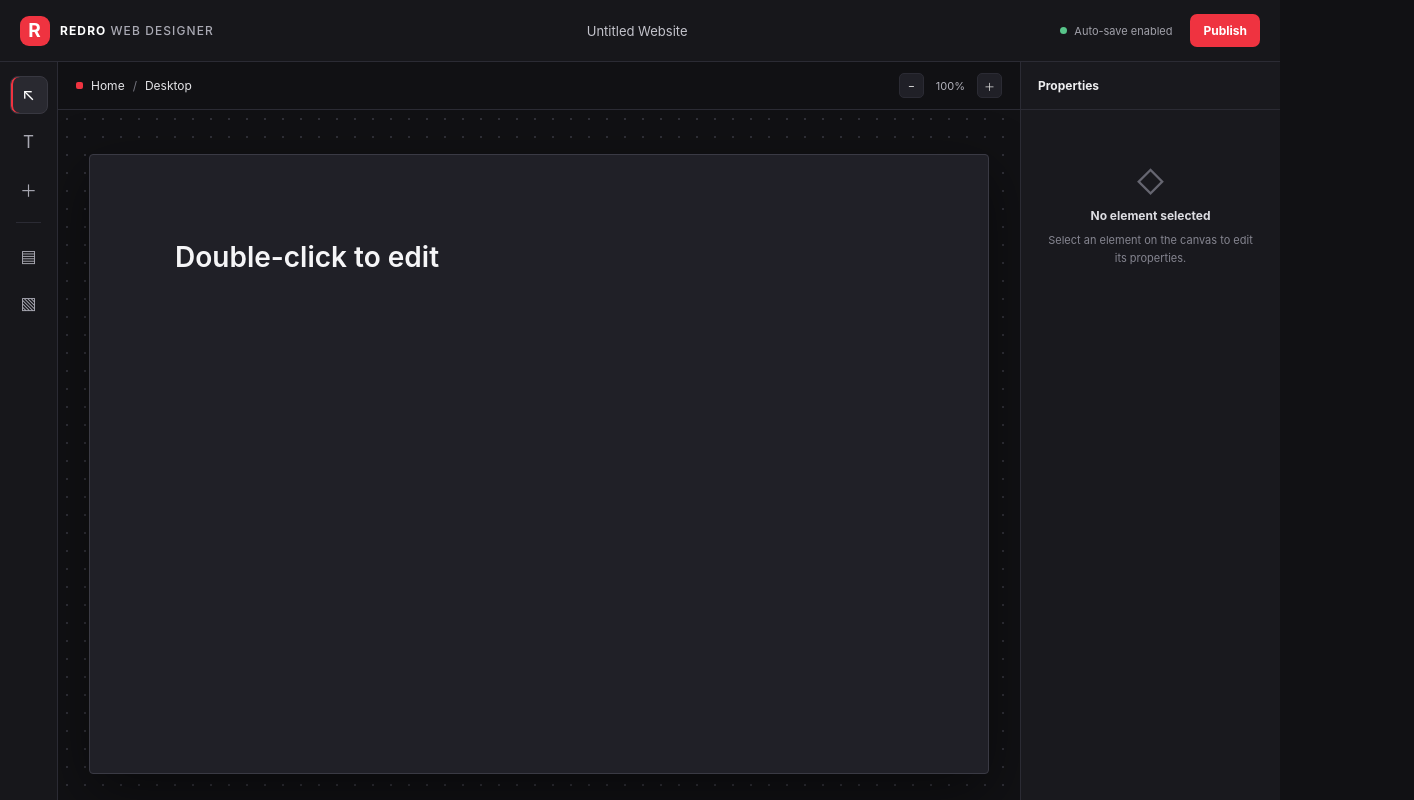
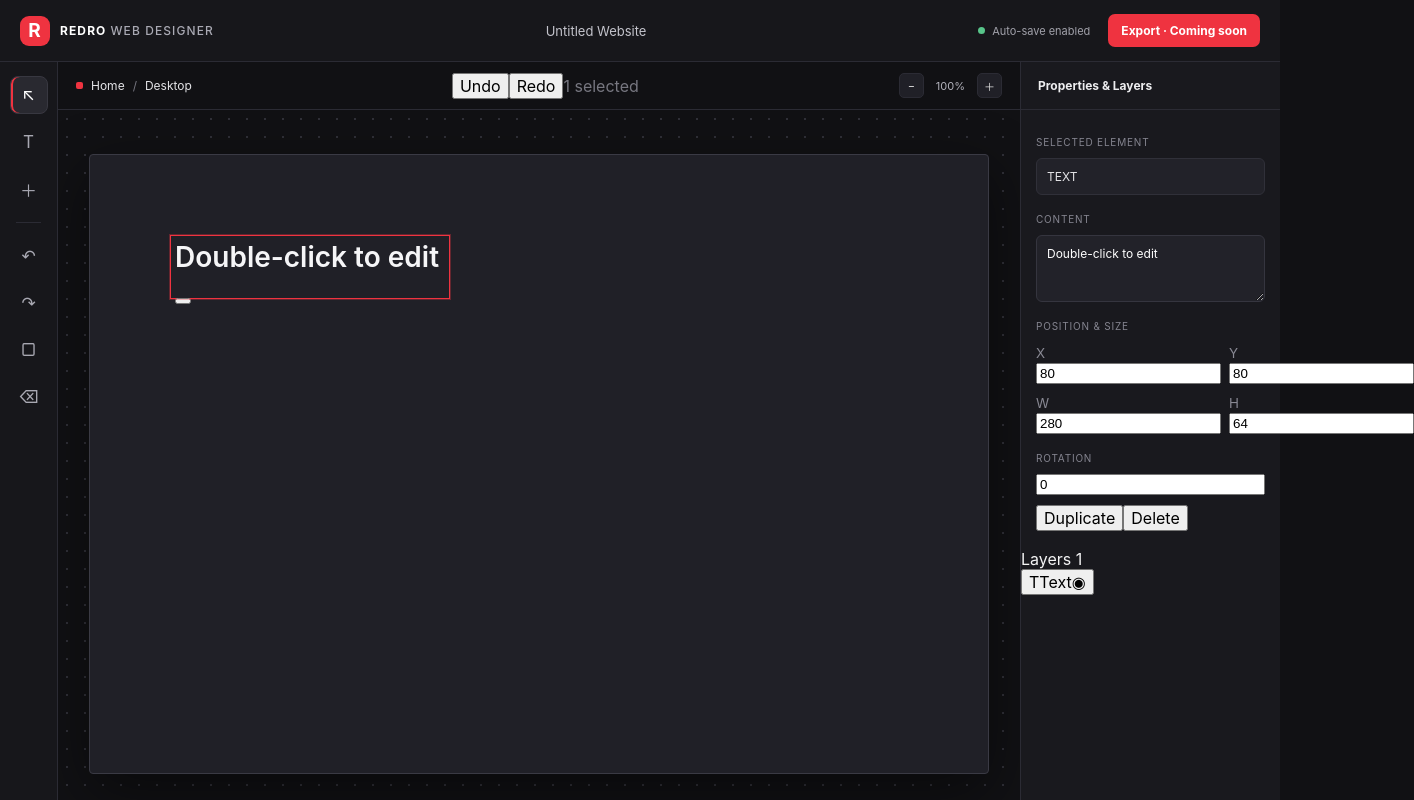
Before and after one commit to mhamedshasho/Redro-web-designer-, a React (Vite) app: page / in a window 1280 px wide. Both pictures are taken after a click on the button "Add text". Shown: the top 800 px of the page, 1414 px wide, since content can reach past the window. Built offline with nearby package versions, Linux system fonts and the light colour scheme.

Commit message:
feat: add drag resize multi-select and editor shortcuts

```diff
--- a/src/App.tsx
+++ b/src/App.tsx
@@ -1,38 +1,113 @@
-import { useEffect } from "react";
+import { useEffect, useRef } from "react";
 import { useEditorStore } from "./store/editor-store";
 import { saveProject } from "./storage/project-storage";
 import type { DocumentNode } from "./model/document";
 
-function CanvasNode({ node }: { node: DocumentNode }) {
-  const selectedNodeId = useEditorStore((state) => state.selectedNodeId);
+function CanvasNode({ node, zoom }: { node: DocumentNode; zoom: number }) {
+  const selectedNodeIds = useEditorStore((state) => state.selectedNodeIds);
   const selectNode = useEditorStore((state) => state.selectNode);
   const updateNodeText = useEditorStore((state) => state.updateNodeText);
-  const selected = selectedNodeId === node.id;
+  const moveNodes = useEditorStore((state) => state.moveNodes);
+  const resizeNode = useEditorStore((state) => state.resizeNode);
+  const commitHistory = useEditorStore((state) => state.commitHistory);
+  const selected = selectedNodeIds.includes(node.id);
+  const dragRef = useRef<{ x: number; y: number } | null>(null);
+  const resizeRef = useRef<{ x: number; y: number; width: number; height: number } | null>(null);
+
+  const handlePointerDown = (event: React.PointerEvent<HTMLDivElement>) => {
+    if (node.locked || event.button !== 0) return;
+    event.stopPropagation();
+    selectNode(node.id, event.shiftKey);
+    const currentSelection = useEditorStore.getState().selectedNodeIds;
+    const ids = currentSelection.includes(node.id) ? currentSelection : [node.id];
+    commitHistory();
+    dragRef.current = { x: event.clientX, y: event.clientY };
+    event.currentTarget.setPointerCapture(event.pointerId);
+    (event.currentTarget as HTMLDivElement).dataset.dragIds = ids.join(",");
+  };
+
+  const handlePointerMove = (event: React.PointerEvent<HTMLDivElement>) => {
+    if (!dragRef.current) return;
+    const dx = (event.clientX - dragRef.current.x) / zoom;
+    const dy = (event.clientY - dragRef.current.y) / zoom;
+    dragRef.current = { x: event.clientX, y: event.clientY };
+    const ids = (event.currentTarget as HTMLDivElement).dataset.dragIds?.split(",").filter(Boolean) ?? [node.id];
+    moveNodes(ids, dx, dy);
+  };
+
+  const handlePointerUp = (event: React.PointerEvent<HTMLDivElement>) => {
+    dragRef.current = null;
+    delete (event.currentTarget as HTMLDivElement).dataset.dragIds;
+    if (event.currentTarget.hasPointerCapture(event.pointerId)) event.currentTarget.releasePointerCapture(event.pointerId);
+  };
+
+  const startResize = (event: React.PointerEvent<HTMLButtonElement>) => {
+    event.stopPropagation();
+    event.preventDefault();
+    if (node.locked) return;
+    selectNode(node.id);
+    commitHistory();
+    resizeRef.current = { x: event.clientX, y: event.clientY, width: node.layout.width, height: node.layout.height };
+    event.currentTarget.setPointerCapture(event.pointerId);
+  };
+
+  const resizeMove = (event: React.PointerEvent<HTMLButtonElement>) => {
+    if (!resizeRef.current) return;
+    resizeNode(
+      node.id,
+      resizeRef.current.width + (event.clientX - resizeRef.current.x) / zoom,
+      resizeRef.current.height + (event.clientY - resizeRef.current.y) / zoom,
+    );
+  };
+
+  const finishResize = (event: React.PointerEvent<HTMLButtonElement>) => {
+    resizeRef.current = null;
+    if (event.currentTarget.hasPointerCapture(event.pointerId)) event.currentTarget.releasePointerCapture(event.pointerId);
+  };
 
   return (
     <div
-      className={selected ? "canvas-node is-selected" : "canvas-node"}
+      className={`canvas-node${selected ? " is-selected" : ""}${node.locked ? " is-locked" : ""}`}
       style={{
         left: node.layout.x,
         top: node.layout.y,
         width: node.layout.width,
-        minHeight: node.layout.height,
+        height: node.layout.height,
         color: node.style.color,
         fontSize: node.style.fontSize,
         fontWeight: node.style.fontWeight,
         textAlign: node.style.textAlign,
         opacity: node.style.opacity,
+        background: node.style.backgroundColor,
+        borderRadius: node.style.borderRadius,
+        transform: `rotate(${node.layout.rotation}deg)`,
       }}
-      onClick={(event) => {
-        event.stopPropagation();
-        selectNode(node.id);
-      }}
+      onPointerDown={handlePointerDown}
+      onPointerMove={handlePointerMove}
+      onPointerUp={handlePointerUp}
+      onPointerCancel={handlePointerUp}
       onDoubleClick={() => {
+        if (node.type !== "text" || node.locked) return;
         const nextText = window.prompt("Edit text", node.text);
         if (nextText !== null) updateNodeText(node.id, nextText);
       }}
+      role="button"
+      tabIndex={0}
+      aria-label={node.name}
+      aria-pressed={selected}
     >
-      {node.text}
+      <span className="node-content">{node.text}</span>
+      {selected && !node.locked && (
+        <button
+          className="resize-handle"
+          type="button"
+          aria-label="Resize element"
+          onPointerDown={startResize}
+          onPointerMove={resizeMove}
+          onPointerUp={finishResize}
+          onPointerCancel={finishResize}
+        />
+      )}
     </div>
   );
 }
@@ -45,9 +120,14 @@ export default function App() {
   const zoom = useEditorStore((state) => state.zoom);
   const addText = useEditorStore((state) => state.addText);
   const setZoom = useEditorStore((state) => state.setZoom);
-  const selectedNodeId = useEditorStore((state) => state.selectedNodeId);
+  const selectedNodeIds = useEditorStore((state) => state.selectedNodeIds);
+  const undo = useEditorStore((state) => state.undo);
+  const redo = useEditorStore((state) => state.redo);
+  const duplicateSelected = useEditorStore((state) => state.duplicateSelected);
+  const deleteSelected = useEditorStore((state) => state.deleteSelected);
+  const updateNodeLayout = useEditorStore((state) => state.updateNodeLayout);
   const nodes = project.pages[0]?.nodes ?? [];
-  const selectedNode = nodes.find((node) => node.id === selectedNodeId);
+  const selectedNode = nodes.find((node) => node.id === selectedNodeIds[0]);
 
   useEffect(() => {
     void initialize();
@@ -62,13 +142,39 @@ export default function App() {
         });
       });
     }, 500);
-
     return () => window.clearTimeout(timer);
   }, [project, isReady, storageError]);
+
+  useEffect(() => {
+    const onKeyDown = (event: KeyboardEvent) => {
+      const target = event.target as HTMLElement | null;
+      const editing = target?.tagName === "INPUT" || target?.tagName === "TEXTAREA" || target?.isContentEditable;
+      if (editing) return;
+      const command = event.ctrlKey || event.metaKey;
+      if (command && event.key.toLowerCase() === "z" && !event.shiftKey) {
+        event.preventDefault();
+        undo();
+      } else if (command && (event.key.toLowerCase() === "y" || (event.key.toLowerCase() === "z" && event.shiftKey))) {
+        event.preventDefault();
+        redo();
+      } else if (command && event.key.toLowerCase() === "d") {
+        event.preventDefault();
+        duplicateSelected();
+      } else if (event.key === "Delete" || event.key === "Backspace") {
+        event.preventDefault();
+        deleteSelected();
+      } else if (event.key === "Escape") {
+        useEditorStore.getState().selectNode(null);
+      }
+    };
+    window.addEventListener("keydown", onKeyDown);
+    return () => window.removeEventListener("keydown", onKeyDown);
+  }, [undo, redo, duplicateSelected, deleteSelected]);
 
   if (!isReady) {
     return <div className="startup-screen">REDRO <span>WEB DESIGNER</span><p>Opening your workspace…</p></div>;
   }
+
   return (
     <main className="app-shell">
       <header className="topbar">
@@ -79,7 +185,7 @@ export default function App() {
         <div className="project-name">{project.name}</div>
         <div className="topbar-actions">
           <span className={storageError ? "save-state save-error" : "save-state"}><i /> {storageError ? "Storage issue" : "Auto-save enabled"}</span>
-          <button className="button button-primary" type="button">Publish</button>
+          <button className="button button-primary" type="button" disabled>Export · Coming soon</button>
         </div>
       </header>
 
@@ -88,15 +194,22 @@ export default function App() {
         <aside className="tool-rail" aria-label="Tools">
           <button className="tool-button active" type="button" aria-label="Select tool">↖</button>
           <button className="tool-button" type="button" onClick={addText} aria-label="Add text">T</button>
-          <button className="tool-button" type="button" onClick={addText} aria-label="Add element">＋</button>
+          <button className="tool-button" type="button" onClick={addText} aria-label="Add text element">＋</button>
           <div className="rail-divider" />
-          <button className="tool-button" type="button" aria-label="Layers">▤</button>
-          <button className="tool-button" type="button" aria-label="Assets">▧</button>
+          <button className="tool-button" type="button" onClick={undo} aria-label="Undo">↶</button>
+          <button className="tool-button" type="button" onClick={redo} aria-label="Redo">↷</button>
+          <button className="tool-button" type="button" onClick={duplicateSelected} aria-label="Duplicate">▢</button>
+          <button className="tool-button" type="button" onClick={deleteSelected} aria-label="Delete">⌫</button>
         </aside>
 
         <section className="editor-area">
           <div className="editor-toolbar">
             <div className="page-label"><span className="page-dot" /> Home <span className="muted">/</span> Desktop</div>
+            <div className="history-controls">
+              <button type="button" onClick={undo} aria-label="Undo">Undo</button>
+              <button type="button" onClick={redo} aria-label="Redo">Redo</button>
+              <span className="muted">{selectedNodeIds.length} selected</span>
+            </div>
             <div className="zoom-controls">
               <button type="button" onClick={() => setZoom(zoom - 0.1)} aria-label="Zoom out">−</button>
               <span>{Math.round(zoom * 100)}%</span>
@@ -108,19 +221,18 @@ export default function App() {
             <div
               className="website-canvas"
               style={{ transform: `scale(${zoom})` }}
-              onClick={() => useEditorStore.getState().selectNode(null)}
+              onPointerDown={(event) => {
+                if (event.target === event.currentTarget) useEditorStore.getState().selectNode(null);
+              }}
             >
               {nodes.length === 0 ? (
                 <div className="canvas-empty">
                   <div className="empty-symbol">✳</div>
                   <h1>Your website starts here</h1>
                   <p>Add an element and start designing visually.</p>
-                  <button className="button button-primary" type="button" onClick={(event) => {
-                    event.stopPropagation();
-                    addText();
-                  }}>＋ Add your first text</button>
+                  <button className="button button-primary" type="button" onClick={addText}>＋ Add your first text</button>
                 </div>
-              ) : nodes.map((node) => <CanvasNode key={node.id} node={node} />)}
+              ) : nodes.filter((node) => node.visible).map((node) => <CanvasNode key={node.id} node={node} zoom={zoom} />)}
             </div>
           </div>
 
@@ -131,7 +243,7 @@ export default function App() {
         </section>
 
         <aside className="inspector">
-          <div className="panel-heading">Properties</div>
+          <div className="panel-heading">Properties & Layers</div>
           {selectedNode ? (
             <div className="inspector-content">
               <span className="field-label">Selected element</span>
@@ -140,14 +252,20 @@ export default function App() {
               <textarea
                 value={selectedNode.text}
                 onChange={(event) => useEditorStore.getState().updateNodeText(selectedNode.id, event.target.value)}
-                rows={4}
+                rows={3}
               />
-              <span className="field-label">Typography</span>
-              <div className="property-value">{selectedNode.style.fontSize}px · Weight {selectedNode.style.fontWeight}</div>
-              <span className="field-label">Position</span>
+              <span className="field-label">Position & Size</span>
               <div className="property-grid">
-                <div><small>X</small><strong>{Math.round(selectedNode.layout.x)}</strong></div>
-                <div><small>Y</small><strong>{Math.round(selectedNode.layout.y)}</strong></div>
+                <label><small>X</small><input type="number" value={Math.round(selectedNode.layout.x)} onChange={(event) => updateNodeLayout(selectedNode.id, { x: Number(event.target.value) })} /></label>
+                <label><small>Y</small><input type="number" value={Math.round(selectedNode.layout.y)} onChange={(event) => updateNodeLayout(selectedNode.id, { y: Number(event.target.value) })} /></label>
+                <label><small>W</small><input type="number" min="24" value={Math.round(selectedNode.layout.width)} onChange={(event) => updateNodeLayout(selectedNode.id, { width: Number(event.target.value) })} /></label>
+                <label><small>H</small><input type="number" min="24" value={Math.round(selectedNode.layout.height)} onChange={(event) => updateNodeLayout(selectedNode.id, { height: Number(event.target.value) })} /></label>
+              </div>
+              <span className="field-label">Rotation</span>
+              <input className="rotation-input" type="number" value={selectedNode.layout.rotation} onChange={(event) => updateNodeLayout(selectedNode.id, { rotation: Number(event.target.value) })} />
+              <div className="inspector-actions">
+                <button type="button" onClick={duplicateSelected}>Duplicate</button>
+                <button type="button" onClick={deleteSelected}>Delete</button>
               </div>
             </div>
           ) : (
@@ -157,6 +275,21 @@ export default function App() {
               <p>Select an element on the canvas to edit its properties.</p>
             </div>
           )}
+          <div className="layers-panel">
+            <div className="layers-heading">Layers <span>{nodes.length}</span></div>
+            {[...nodes].reverse().map((node) => (
+              <button
+                className={selectedNodeIds.includes(node.id) ? "layer-row selected" : "layer-row"}
+                type="button"
+                key={node.id}
+                onClick={() => useEditorStore.getState().selectNode(node.id)}
+              >
+                <span>{node.type === "text" ? "T" : "◇"}</span>
+                <span className="layer-name">{node.name}</span>
+                <span>{node.visible ? "◉" : "○"}</span>
+              </button>
+            ))}
+          </div>
         </aside>
       </div>
     </main>
```
